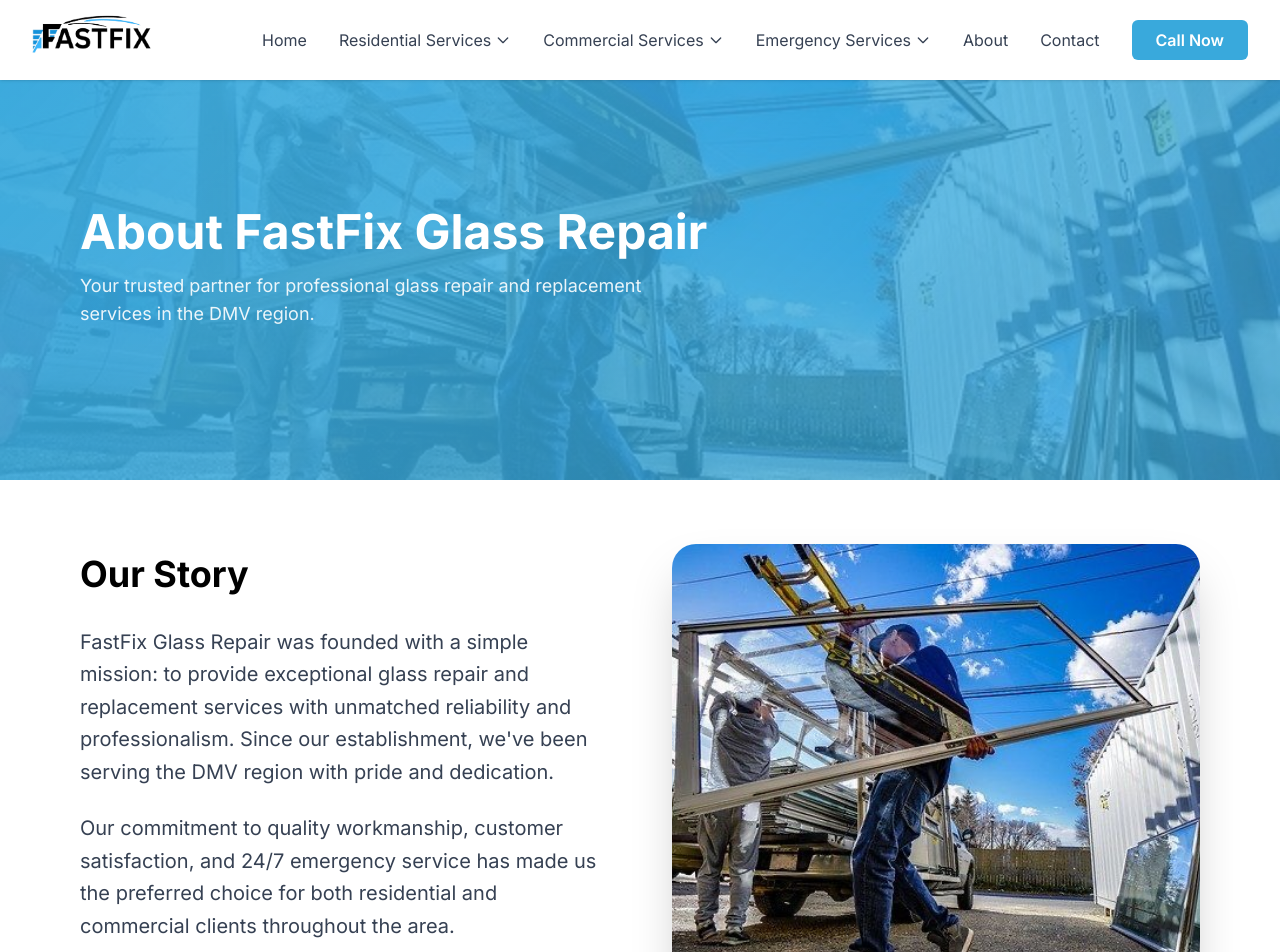
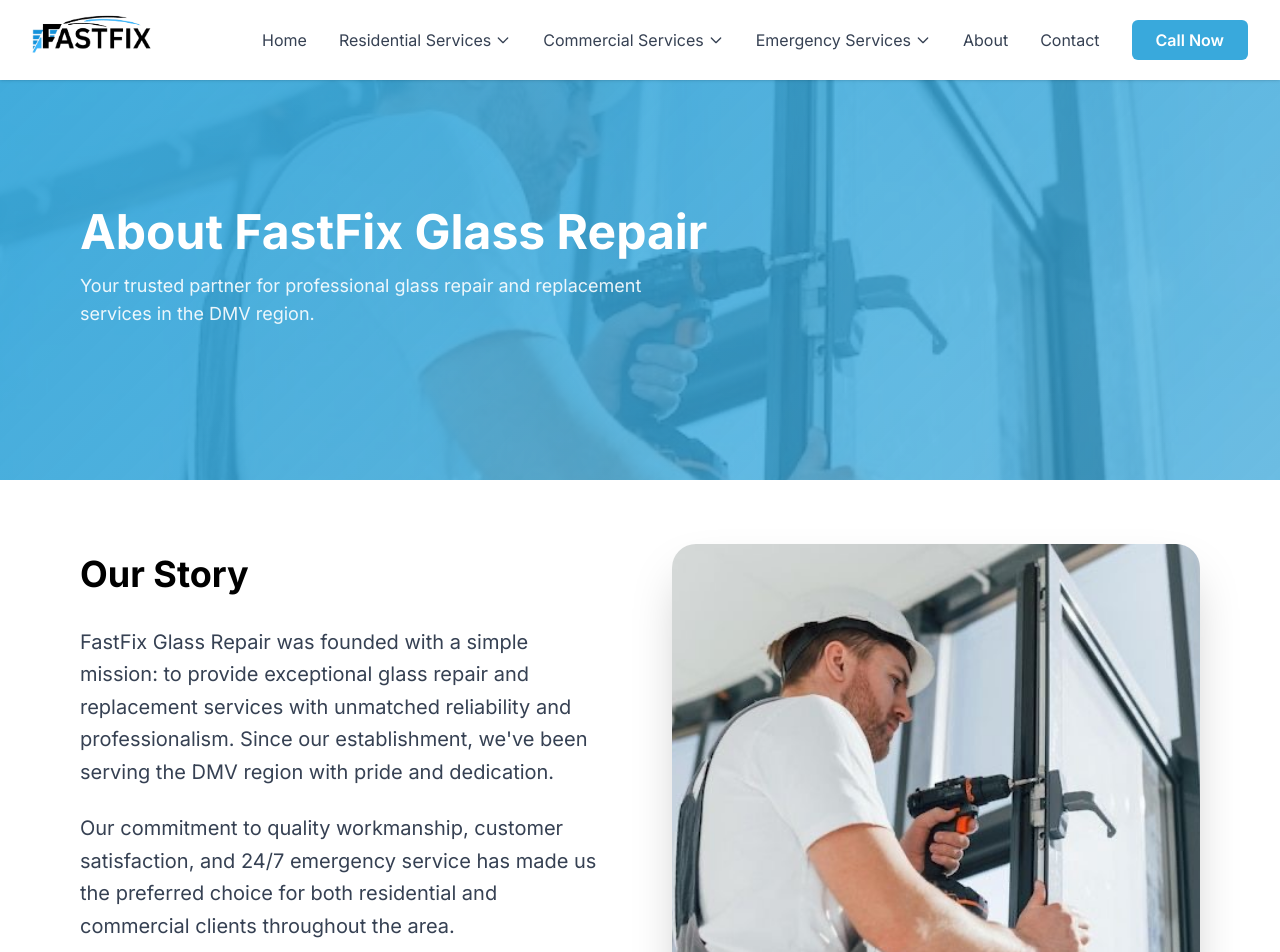
Before and after one commit to cptfares/fast_fix, a Next.js app: page /about in a window 1280 px wide. Shown: the top 952 px of the page. Built offline with nearby package versions, Linux system fonts and the light colour scheme.

Commit message:
images problem

```diff
--- a/src/app/about/page.tsx
+++ b/src/app/about/page.tsx
@@ -42,7 +42,7 @@ export default function About() {
       {/* Hero Section */}
       <div className="relative h-[400px] w-full overflow-hidden">
         <Image
-          src="/images/IMG_4284.jpg"
+          src="/images/IMG_4283.JPG"
           alt="About FastFix Glass Repair"
           fill
           className="object-cover"
@@ -97,7 +97,7 @@ export default function About() {
           </div>
           <div className="relative h-[500px] rounded-3xl overflow-hidden shadow-2xl">
             <Image
-              src="/images/IMG_4284.jpg"
+              src="/images/IMG_4283.JPG"
               alt="FastFix Glass Repair Team"
               fill
               className="object-cover"
--- a/src/app/commercial-services/security-glass/page.tsx
+++ b/src/app/commercial-services/security-glass/page.tsx
@@ -21,7 +21,7 @@ export default function SecurityGlass() {
       {/* Hero Section */}
       <div className="relative h-[400px] w-full overflow-hidden">
         <Image
-              src="/images/IMG_9016.jpeg"
+              src="/images/IMG_4283.JPG"
               alt="Professional security glass installation"
           fill
           className="object-cover"
@@ -95,7 +95,7 @@ export default function SecurityGlass() {
           {/* Image Section */}
           <div className="relative h-[500px] rounded-3xl overflow-hidden shadow-2xl group">
             <Image
-              src="/images/IMG_9016.jpeg"
+              src="/images/IMG_4283.JPG"
               alt="Professional security glass service"
               fill
               className="object-cover transition-transform duration-500 group-hover:scale-105"
--- a/src/app/residential-services/door-frame-repair/page.tsx
+++ b/src/app/residential-services/door-frame-repair/page.tsx
@@ -21,7 +21,7 @@ export default function DoorFrameRepair() {
       {/* Hero Section */}
       <div className="relative h-[400px] w-full overflow-hidden">
         <Image
-          src="/images/file_016.png"
+          src="/images/IMG_4283.JPG"
           alt="Professional door frame repair"
           fill
           className="object-cover"
```
